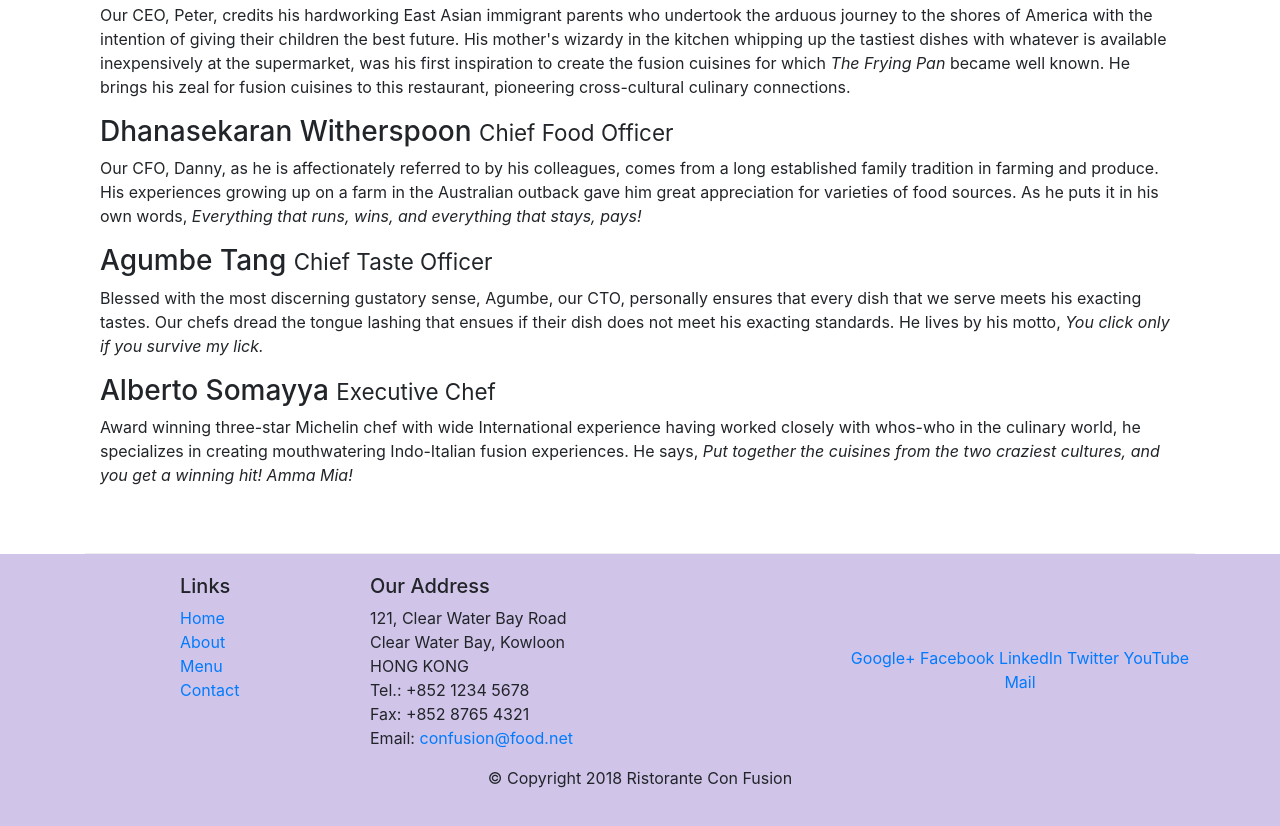
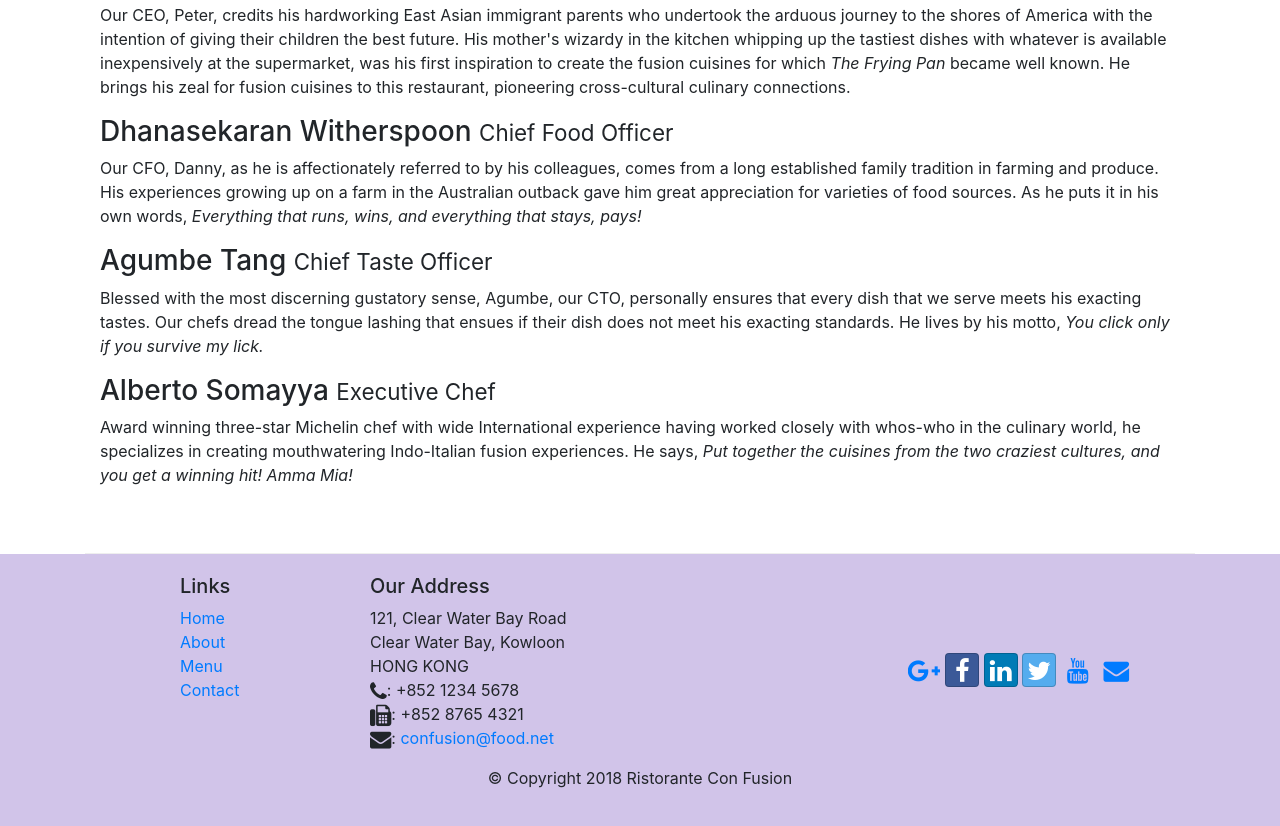
Before and after one commit to ghulammustufa31/coursera-webcourse-bootstrap-exercise, a website: page aboutus.html in a window 1280 px wide. Shown: the part 1000-1826 px from the top of the page. Drawn offline with nearby package versions, Linux system fonts and the light colour scheme.

Commit message:
Icon Fonts

```diff
--- a/aboutus.html
+++ b/aboutus.html
@@ -10,6 +10,8 @@
 
     <!-- Bootstrap CSS -->
     <link rel="stylesheet" href="node_modules/bootstrap/dist/css/bootstrap.min.css">
+    <link rel="stylesheet" href="node_modules/font-awesome/css/font-awesome.min.css">
+    <link rel="stylesheet" href="node_modules/bootstrap-social/bootstrap-social.css">
     <link rel="stylesheet" href="./css/styles.css">
     <title>Ristorante Con Fusion: About Us</title>
 
@@ -25,10 +27,10 @@
            <a class="navbar-brand mr-auto" href="./index.html">Ristorante Con Fusion</a>
             <div class="collapse navbar-collapse" id="Navbar">
                 <ul class="navbar-nav mr-auto">
-                    <li class="nav-item"><a class="nav-link" href="./index.html">Home</a></li>
-                    <li class="nav-item active"><a class="nav-link" href="#">About</a></li>
-                    <li class="nav-item"><a class="nav-link" href="#">Menu</a></li>
-                    <li class="nav-item"><a class="nav-link" href="#">Contact</a></li>
+                    <li class="nav-item"><a class="nav-link" href="./index.html"><span class="fa fa-home fa-lg"></span> Home</a></li>
+                    <li class="nav-item active"><a class="nav-link" href="#"><span class="fa fa-info fa-lg"></span> About</a></li>
+                    <li class="nav-item"><a class="nav-link" href="#"><span class="fa fa-list fa-lg"></span> Menu</a></li>
+                    <li class="nav-item"><a class="nav-link" href="#"><span class="fa fa-address-card fa-lg"></span> Contact</a></li>
                 </ul>
             </div>
 
@@ -105,19 +107,19 @@
 		              121, Clear Water Bay Road<br>
 		              Clear Water Bay, Kowloon<br>
 		              HONG KONG<br>
-		              Tel.: +852 1234 5678<br>
-		              Fax: +852 8765 4321<br>
-		              Email: <a href="mailto:confusion@food.net">confusion@food.net</a>
+		              <i class="fa fa-phone fa-lg"></i>: +852 1234 5678<br>
+		              <i class="fa fa-fax fa-lg"></i>: +852 8765 4321<br>
+		              <i class="fa fa-envelope fa-lg"></i>: <a href="mailto:confusion@food.net">confusion@food.net</a>
 		           </address>
                 </div>
                 <div class="col-12 col-sm-4 align-self-center">
                     <div class="text-center">
-                        <a href="http://google.com/+">Google+</a>
-                        <a href="http://www.facebook.com/profile.php?id=">Facebook</a>
-                        <a href="http://www.linkedin.com/in/">LinkedIn</a>
-                        <a href="http://twitter.com/">Twitter</a>
-                        <a href="http://youtube.com/">YouTube</a>
-                        <a href="mailto:">Mail</a>
+                        <a class="btn btn-social-icon btn-goolge" href="http://google.com/+"><i class="fa fa-google-plus fa-lg"></i></a>
+                        <a class="btn btn-social-icon btn-facebook" href="http://www.facebook.com/profile.php?id="><i class="fa fa-facebook fa-lg"></i></a>
+                        <a class="btn btn-social-icon btn-linkedin" href="http://www.linkedin.com/in/"><i class="fa fa-linkedin fa-lg"></i></a>
+                        <a class="btn btn-social-icon btn-twitter" href="http://twitter.com/"><i class="fa fa-twitter fa-lg"></i></a>
+                        <a class="btn btn-social-icon btn-youtube" href="http://youtube.com/"><i class="fa fa-youtube fa-lg"></i></a>
+                        <a class="btn btn-social-icon" href="mailto:"><i class="fa fa-envelope fa-lg"></i></a>
                     </div>
                 </div>
            </div>
--- a/package.json
+++ b/package.json
@@ -15,6 +15,8 @@
   },
   "dependencies": {
     "bootstrap": "^4.0.0",
+    "bootstrap-social": "^5.1.1",
+    "font-awesome": "^4.7.0",
     "jquery": "^3.3.1",
     "popper.js": "^1.12.9"
   }
```
Also changed, not shown: index.html (+15 -13 lines), 1 other file.
